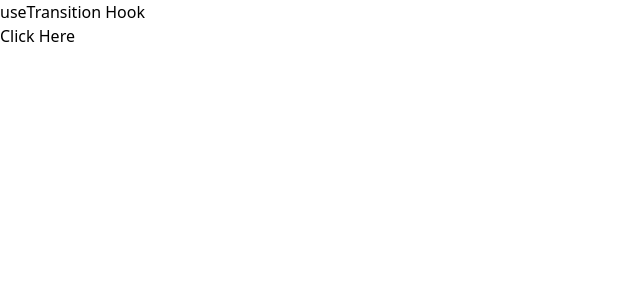
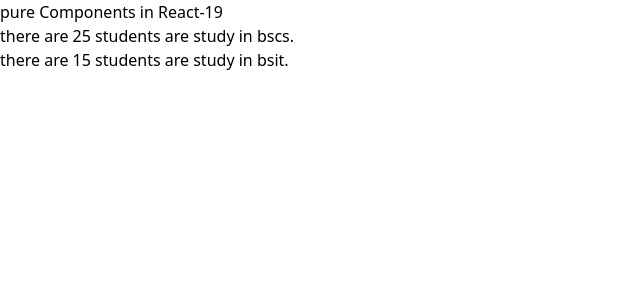
Before and after one commit to Moheed-Dar/React-19, a React (Vite) app: page / in a window 1280 px wide. Shown: the top 300 px of the page, without its empty margins (0-640 px from the left). Built offline with nearby package versions, Linux system fonts and the light colour scheme.

Commit message:
pure component in react-19

```diff
--- a/src/App.jsx
+++ b/src/App.jsx
@@ -1,33 +1,20 @@
-import { useState, useTransition } from 'react';
+import React from 'react'
 
 function App() {
-    const [pending, startTransition] = useTransition();
-    const [text, setText] = useState("Click Here");
-    const [loading, setLoading] = useState(false); // <-- Track loading manually
-    const handleButton = () => {
-        setLoading(true); // Start loading
-        startTransition(() => {
-            setText("");
-        });
-        setTimeout(() => {
-            setText("Completed");
-            setLoading(false); // Stop loading after 2 sec
-        }, 2000);
-    };
-    return (
-        <div>
-            <h1>useTransition Hook</h1>
-            {loading ? ( // <-- Use loading state instead of pending
-                <img className="w-40 h-40  "
-                    src="https://assets-v2.lottiefiles.com/a/8e3a9f7c-1179-11ee-8831-e341af8fad88/3IMPKd5CHr.gif"
-                    alt="Loading..."
-                />
-            ) : null}
-            <button disabled={loading} onClick={handleButton}>
-                {text}
-            </button>
-        </div>
-    );
+  return (
+    <div>
+        <h1>pure Components in React-19</h1>
+        <Student  student={25} name="bscs" />
+        <Student  student={15} name="bsit" />
+    </div>
+  )
+}
+const Student=({student,name})=>{
+    let count=student;
+
+    return(
+        <h1>there are {count } students are study in {name}.</h1>
+    )
 }
 
-export default App;
+export default App
```
